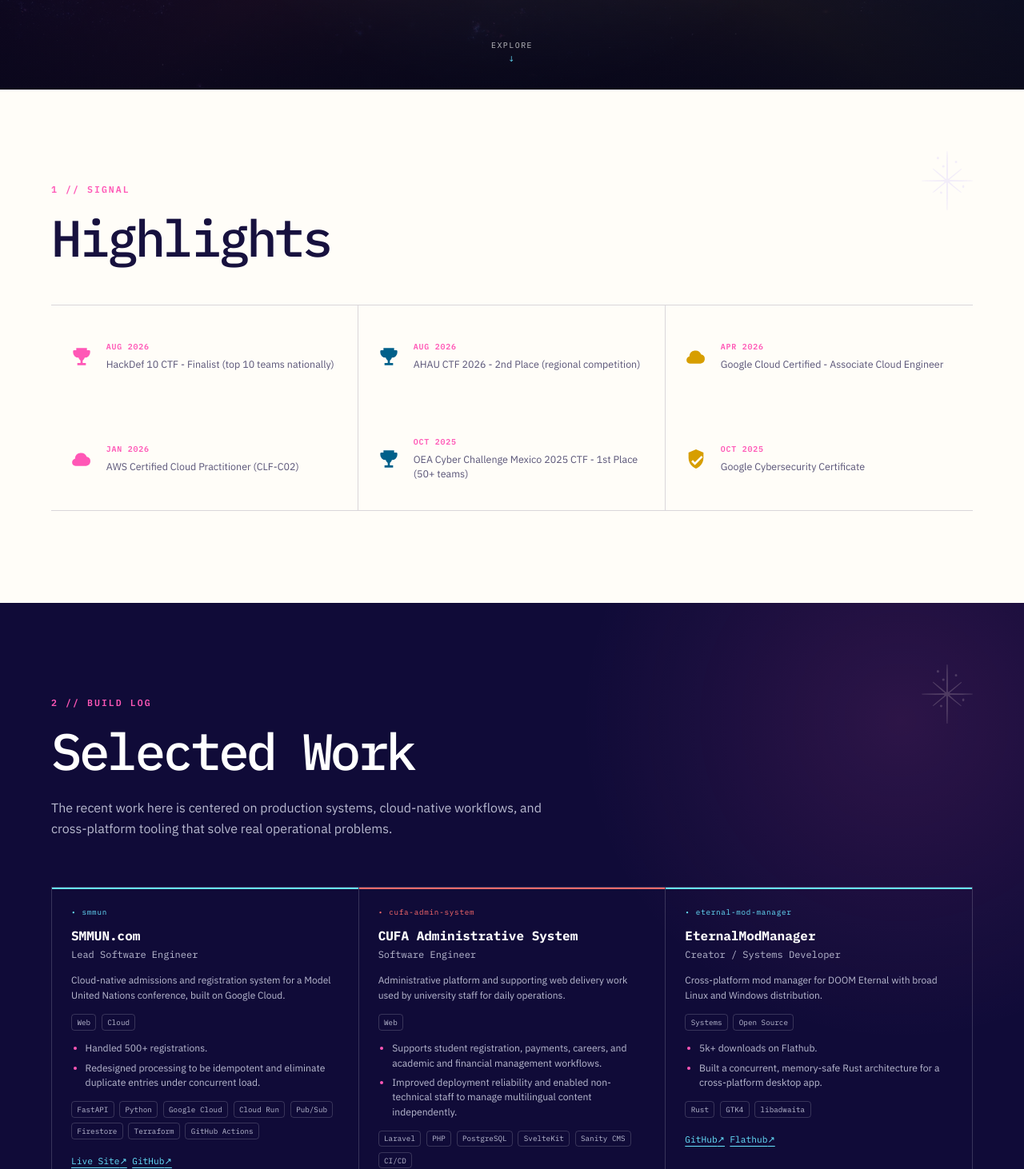
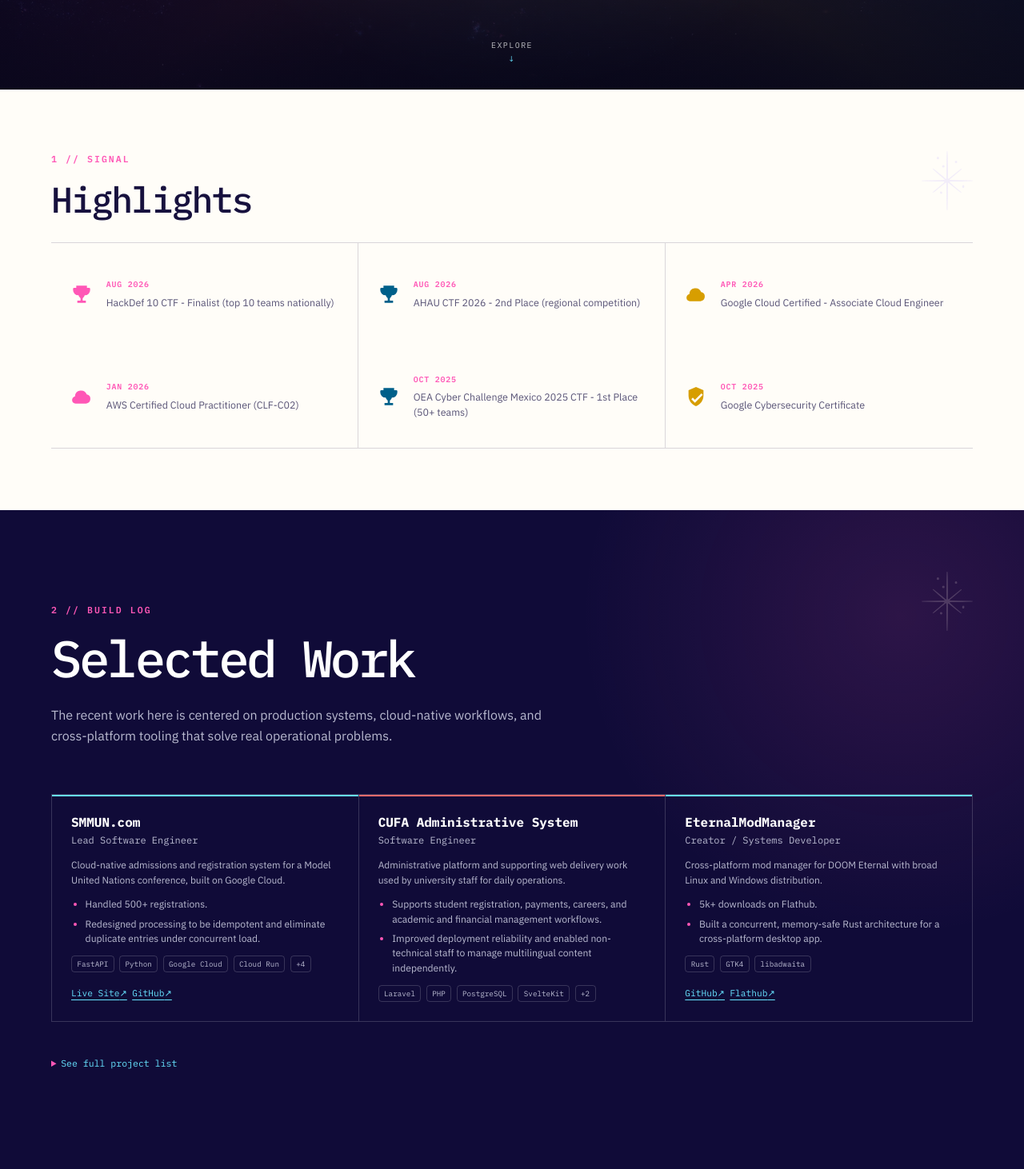
Before and after one commit to brunoanc/brunoanc.github.io, a Svelte app: page / in a window 1280 px wide. Shown: the part 688-2150 px from the top of the page at 80% size. Built offline with nearby package versions, Linux system fonts and the light colour scheme.

Commit message:
Simplify

```diff
--- a/src/App.svelte
+++ b/src/App.svelte
@@ -68,7 +68,7 @@
         </a>
     </Section>
 
-    <Section id="highlights" eyebrow="1 // SIGNAL" title={$_('sections.highlights')}>
+    <Section id="highlights" eyebrow="1 // SIGNAL" title={$_('sections.highlights')} compact>
         <div class="cert-strip" aria-label={$_('highlights.aria')}>
             {#each certifications as item}
                 <span>
@@ -168,7 +168,7 @@
         </div>
     </Section>
 
-    <Section id="cv" eyebrow="5 // DOWNLOAD" title={$_('sections.cv')}>
+    <Section id="cv" eyebrow="5 // DOWNLOAD" title={$_('sections.cv')} compact>
         <p class="section-lead">{$_('cv.lead')}</p>
         <div class="cv-actions">
             <a class="btn primary" href="/Bruno-Ancona-CV-English.pdf" download
--- a/src/app.css
+++ b/src/app.css
@@ -132,6 +132,18 @@
 
 #about {
     background: var(--pale);
+}
+
+#highlights {
+    min-height: auto;
+    padding-top: clamp(3.75rem, 6vw, 5.5rem);
+    padding-bottom: clamp(3.75rem, 6vw, 5.5rem);
+}
+
+#highlights h2 {
+    max-width: none;
+    font-size: clamp(1.8rem, 3.5vw, 3rem);
+    letter-spacing: -0.04em;
 }
 
 .section-star {
@@ -491,7 +503,7 @@
     z-index: 1;
     display: grid;
     grid-template-columns: repeat(3, minmax(0, 1fr));
-    margin-top: 2rem;
+    margin-top: 0.75rem;
     border-top: 1px solid var(--section-line);
     border-bottom: 1px solid var(--section-line);
 }
@@ -570,6 +582,10 @@
     border-bottom: 1px solid var(--section-line);
     background: transparent;
     transition: background 180ms ease;
+}
+
+.project-card.compact {
+    gap: 0.75rem;
 }
 
 .project-card:hover {
@@ -736,6 +752,9 @@
 }
 
 #cv {
+    min-height: auto;
+    padding-top: clamp(4.5rem, 7vw, 6.5rem);
+    padding-bottom: clamp(4.5rem, 7vw, 6.5rem);
     background:
         radial-gradient(circle at 10% 100%, rgba(103, 227, 255, 0.1), transparent 26rem),
         var(--navy);
@@ -749,7 +768,7 @@
     z-index: 1;
     display: grid;
     grid-template-columns: repeat(2, minmax(0, 1fr));
-    margin-top: 2rem;
+    margin-top: 1rem;
     border-top: 1px solid var(--section-line);
 }
 
--- a/src/components/ProjectCard.svelte
+++ b/src/components/ProjectCard.svelte
@@ -3,16 +3,20 @@
     export let compact = false;
 
     $: points = compact ? project.impact.slice(0, 2) : project.impact;
+    $: technologies = compact ? project.stack.slice(0, 4) : project.stack;
+    $: remainingTechnologies = project.stack.length - technologies.length;
     $: accent = ['#67e3ff', '#ff57b6', '#fdca40', '#ff6b6b'][
         project.slug.split('').reduce((total, letter) => total + letter.charCodeAt(0), 0) % 4
     ];
 </script>
 
-<article class="project-card" style={`--card-accent: ${accent}`}>
+<article class="project-card" class:compact style={`--card-accent: ${accent}`}>
+    {#if !compact}
         <div class="project-index mono">
             <span aria-hidden="true">•</span>
             <span>{project.slug}</span>
         </div>
+    {/if}
     <div class="project-header">
         <h3>{project.title}</h3>
         <p class="role mono">{project.role}</p>
@@ -20,11 +24,13 @@
 
     <p class="summary">{project.summary}</p>
 
+    {#if !compact}
         <div class="chips">
             {#each project.tags as tag}
                 <span>{tag}</span>
             {/each}
         </div>
+    {/if}
 
     <ul>
         {#each points as point}
@@ -33,9 +39,12 @@
     </ul>
 
     <div class="stack">
-        {#each project.stack as tech}
+        {#each technologies as tech}
             <small class="mono">{tech}</small>
         {/each}
+        {#if remainingTechnologies > 0}
+            <small class="mono">+{remainingTechnologies}</small>
+        {/if}
     </div>
 
     {#if project.links.length}
```
Lines whose indentation alone changed are shown as unchanged.
